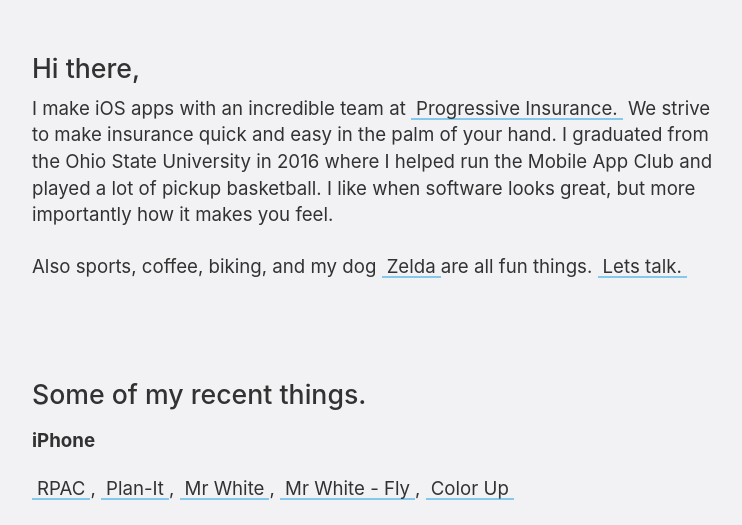
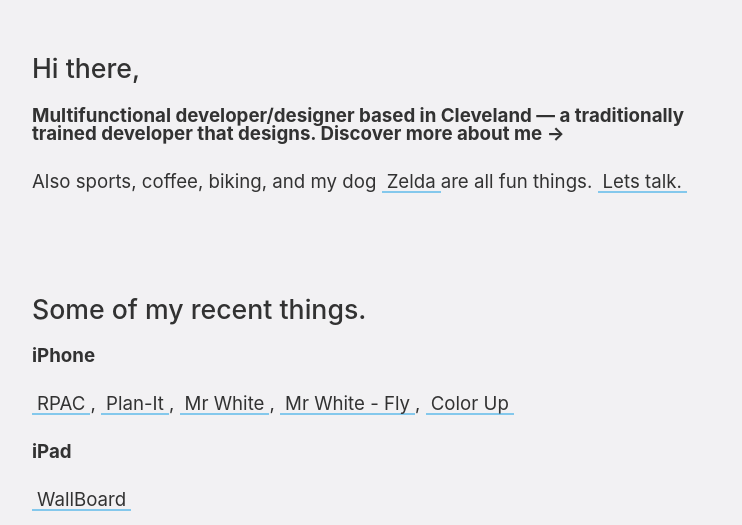
Before and after one commit to TySchultz/TySchultz.Github.io, a website: page index.html in a window 1280 px wide. Shown: the part 267-792 px from the top of the page, without its empty margins (258-1000 px from the left). Drawn offline with Linux system fonts and the light colour scheme.

Commit message:
Update index.html

```diff
--- a/index.html
+++ b/index.html
@@ -36,7 +36,7 @@
     <div class="container section">
     	<h2>Hi there,</h2>
 
-    	<p> I make iOS apps with an incredible team at <a href="https://www.progressive.com/resources/progressive-app/">Progressive Insurance.</a> We strive to make insurance quick and easy in the palm of your hand. I graduated from the Ohio State University in 2016 where I helped run the Mobile App Club and played a lot of pickup basketball. I like when software looks great, but more importantly how it makes you feel. </p>
+    	<h3> Multifunctional developer/designer based in Cleveland — a traditionally trained developer that designs. Discover more about me → </h3>
 
       <p>Also sports, coffee, biking, and my dog <a href="resources/IMG_1287.jpg">Zelda</a>are all fun things. <a href="mailto:tyschultz@outlook.com">Lets talk.</a></p>
 
```
